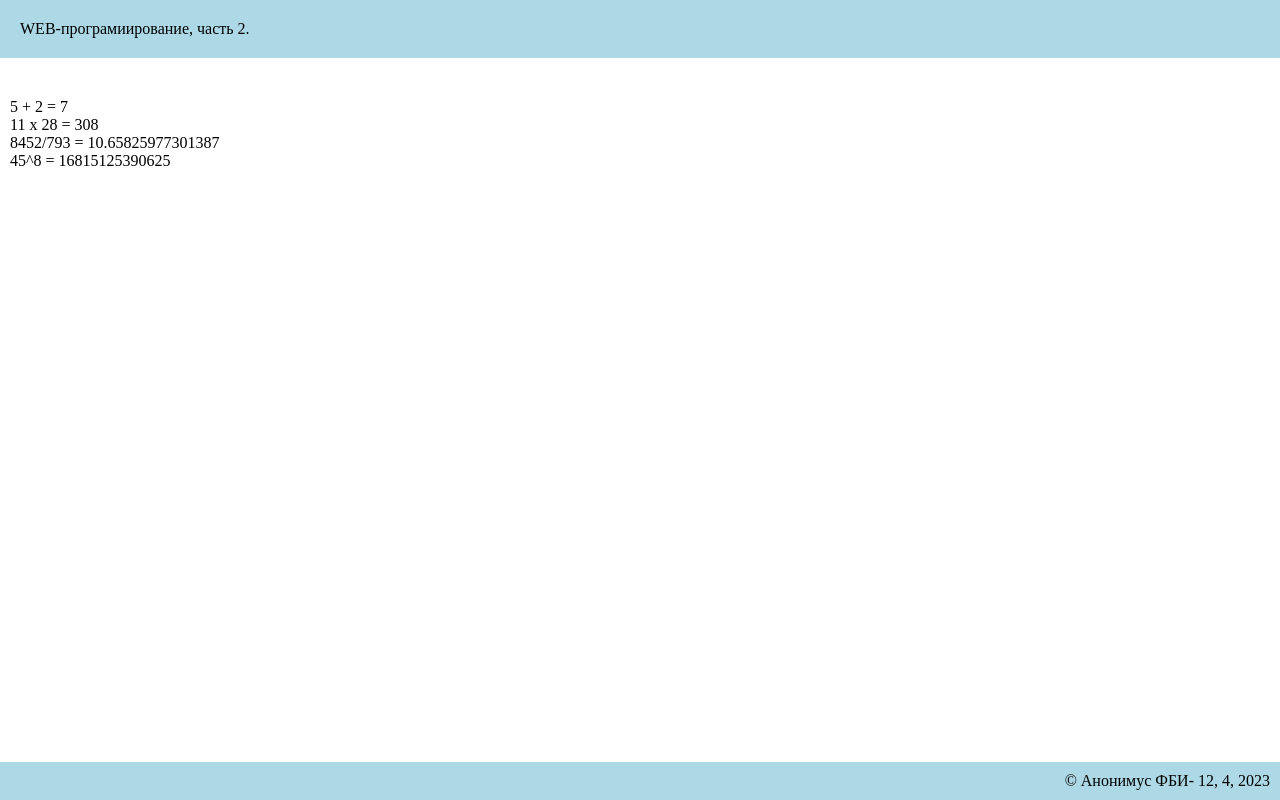
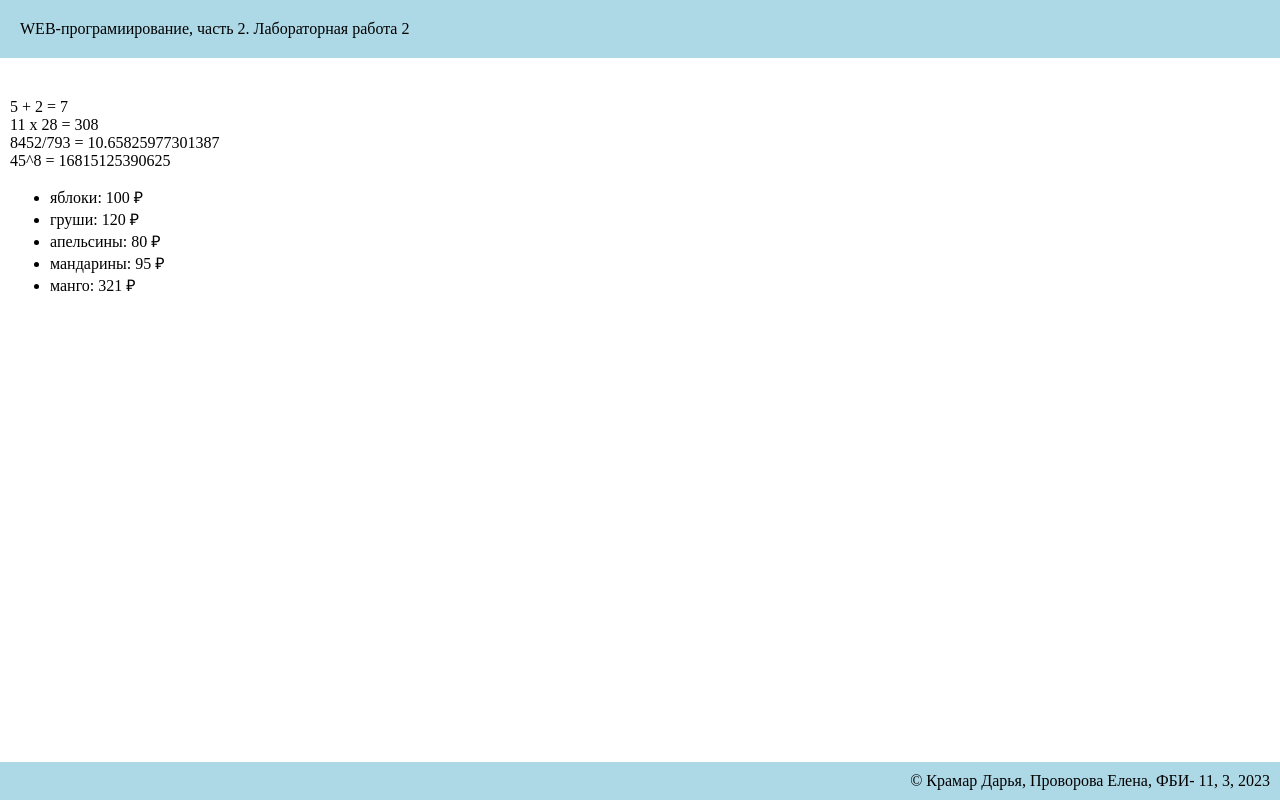
Before and after one commit to KramDarya/webprogramming-labs-2-, a Flask app: page /lab2/example in a window 1280 px wide. Run offline with Flask 3, Linux system fonts and the light colour scheme.

Commit message:
Цикл в шаблоне

```diff
--- a/app.py
+++ b/app.py
@@ -96,5 +96,14 @@ def nstu ():
 
 @app.route("/lab2/example")
 def example ():
-    name, nomerl, gruppa, nomerk = 'Крамар Дарья, Проворова Елена', 'Лабораторная работа 2', '11', '3'
-    return render_template('example.html')
+    name, nomerl, gruppa, nomerk = 'Крамар Дарья, Проворова Елена', '2', '11', '3'
+    fruits = [
+        {'name': 'яблоки', 'price': 100},
+        {'name': 'груши', 'price': 120},
+        {'name': 'апельсины', 'price': 80},
+        {'name': 'мандарины', 'price': 95},
+        {'name': 'манго', 'price': 321}
+    ]
+    return render_template('example.html',
+                            name=name, nomerl=nomerl, gruppa=gruppa,
+                            nomerk=nomerk, fruits=fruits)
--- a/templates/example.html
+++ b/templates/example.html
@@ -3,7 +3,7 @@
 <head>
     <meta charset="UTF-8">
     <meta name="viewport" content="width=device-width, initial-scale=1.0">
-    <title>{% if name %}Крамар Дарья, Проворова Елена.{% endif %} Лабораторная работа 2</title>
+    <title>{% if name %}Крамар Дарья, Проворова Елена.{% endif %} Лабораторная {{nomerl}}</title>
     <link rel="stylesheet" href="{{ url_for('static', filename='main.css') }}">
 </head>
 <body>
@@ -16,6 +16,11 @@
         11 x 28 = {{ 11 * 28 }}<br>
         8452/793 = {{ 8452 / 793 }}<br>
         45^8 = {{ 45 ** 8 }}
+        <ul>
+            {% for f in fruits %}
+            <li>{{ f.name }}: {{ f.price }} &#8381;</li>
+            {% endfor %}
+        </ul>
     </main>
 
     <footer>
```
